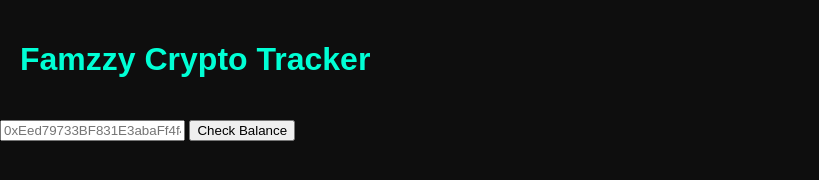
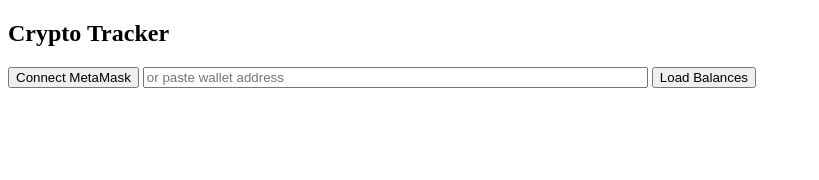
Before and after one commit to Nouri11190/crypto-tracker, a plain HTML site: page index.html in a window 1280 px wide. Shown: the whole page, without its empty margins (0-819 px from the left). Drawn offline with Linux system fonts and the light colour scheme.

Commit message:
Update index.html

```diff
--- a/index.html
+++ b/index.html
@@ -1,24 +1,17 @@
 <!DOCTYPE html>
 <html lang="en">
 <head>
-  <meta charset="UTF-8" />
-  <meta name="viewport" content="width=device-width, initial-scale=1.0"/>
+  <meta charset="UTF-8">
   <title>Crypto Tracker</title>
-  <link rel="stylesheet" href="styles.css"/>
+  <script src="wallet.js" defer></script>
 </head>
 <body>
-  <div class="container">
-    <h1>Famzzy Crypto Tracker</h1>
-    <div id="wallet-section"></div>
-    <div id="tracker-table"></div>
-  </div>
-  <script src="tokens.json" type="application/json"></script>
-  <script src="wallet.js"></script>
-  <script src="tracker.js"></script>
+  <h2>Crypto Tracker</h2>
+
+  <button id="connect-btn">Connect MetaMask</button>
+  <input type="text" id="wallet-address" placeholder="or paste wallet address" size="60">
+  <button onclick="manualLoad()">Load Balances</button>
+
+  <div id="wallet-display"></div>
 </body>
 </html>
-<input type="text" id="walletInput" placeholder="0xEed79733BF831E3abaFf4f43E6658A67b497952b">
-<button onclick="loadWalletData(document.getElementById('walletInput').value)">Check Balance</button>
-<div id="wallet-display"></div>
-
-<script src="wallet.js"></script>
```
